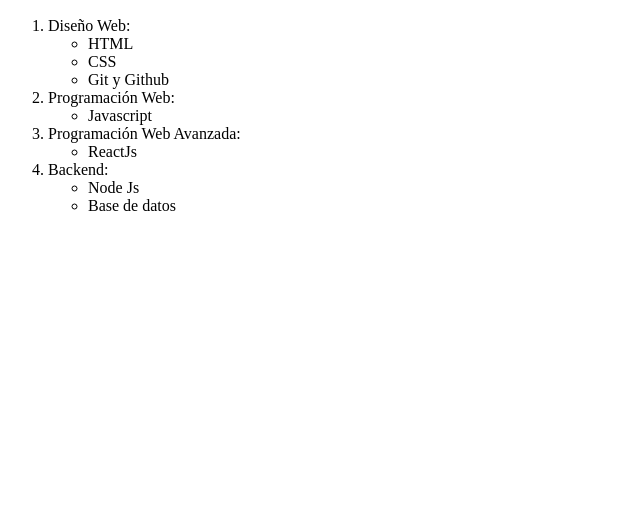
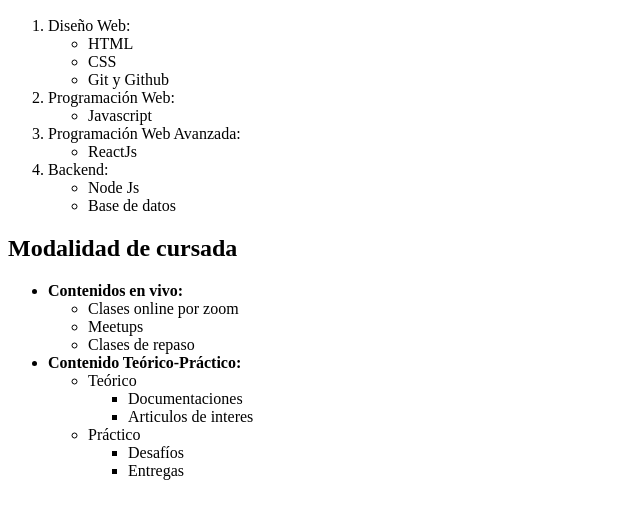
Before and after one commit to AldanaMailenArdizzone1/Entrega_1, a plain HTML site: page listas_anidadas/index.html in a window 1280 px wide. Shown: the part 110-628 px from the top of the page, without its empty margins (0-640 px from the left). Drawn offline with Linux system fonts and the light colour scheme.

Commit message:
modalidad de cursada

```diff
--- a/listas_anidadas/index.html
+++ b/listas_anidadas/index.html
@@ -34,5 +34,29 @@
             </ul>
         </li>
     </ol>
+    <h2>Modalidad de cursada</h2>
+    <ul>
+        <li><b>Contenidos en vivo:</b></li>
+        <ul>
+            <li>Clases online por zoom</li>
+            <li>Meetups</li>
+            <li>Clases de repaso</li>
+        </ul>
+        <li><b>Contenido Teórico-Práctico:</b></li>
+        <ul>
+            <li>Teórico
+                <ul>
+                    <li>Documentaciones</li>
+                    <li>Articulos de interes</li>
+                </ul>
+            </li>
+            <li>Práctico
+                <ul>
+                    <li>Desafíos</li>
+                    <li>Entregas</li>
+                </ul>
+            </li>
+        </ul>
+    </ul>
 </body>
 </html>
```
